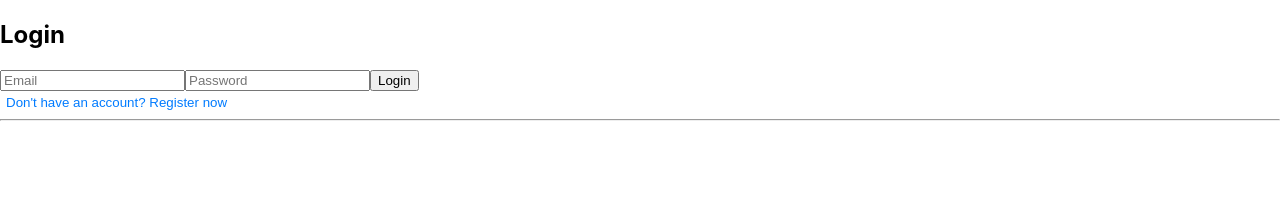
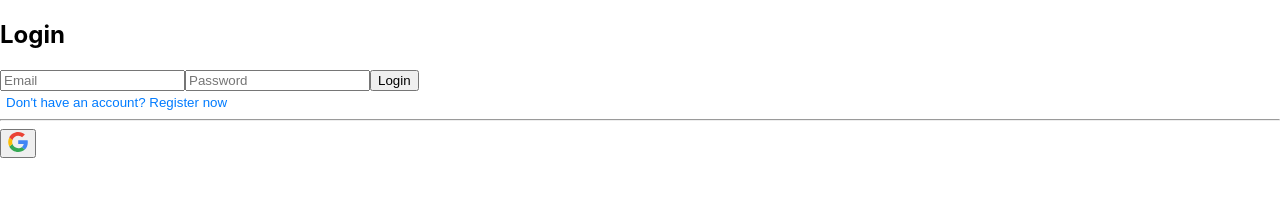
Before and after one commit to 6510685016/CN332-Solar, a React (Create React App) app in the folder myapp/frontend/: page / in a window 1280 px wide. Shown: the top 219 px of the page. Built offline with nearby package versions, Linux system fonts and the light colour scheme.

Commit message:
google auth 0.1 เบร้อ

```diff
--- a/myapp/frontend/package.json
+++ b/myapp/frontend/package.json
@@ -9,7 +9,6 @@
     "@testing-library/react": "^16.2.0",
     "@testing-library/user-event": "^13.5.0",
     "axios": "^1.7.9",
-    "passport-google-oauth20": "^2.0.0",
     "react": "^19.0.0",
     "react-dom": "^19.0.0",
     "react-router-dom": "^7.2.0",
--- a/myapp/frontend/src/App.js
+++ b/myapp/frontend/src/App.js
@@ -5,14 +5,15 @@ import LoginPage from "./components/LoginPage";
 import RegisterPage from "./components/RegisterPage";
 import { GoogleOAuthProvider } from "@react-oauth/google";
 import Dashboard from "./components/Dashboard";
-
+import Secure from "./components/Secure";
 
 function App() {
   return (
     <GoogleOAuthProvider clientId="182120910680-1a9e8dulevbqou4n8fnjlep8ht2lq71l.apps.googleusercontent.com">
     <Router>
       <Routes>
-        <Route path="/" element={<LoginPage />}/>
+        <Route path="/" element={<LoginPage />} />
+        <Route path="/secure" element={<Secure />} />
         <Route path="/register" element={<RegisterPage />}/>
         <Route path="/dashboard" element={<Dashboard />}/>
       </Routes>
--- a/myapp/frontend/src/components/LoginPage.js
+++ b/myapp/frontend/src/components/LoginPage.js
@@ -1,44 +1,54 @@
 import React, { useState } from 'react';
 import { useNavigate } from 'react-router-dom';
 import { GoogleLogin } from '@react-oauth/google';
+import { useEffect } from "react";
 import axios from 'axios';
 
 const LoginPage = () => {
   const navigate = useNavigate();
-  const [email, setEmail] = useState('');
-  const [password, setPassword] = useState('');
-  const [errorMessage, setErrorMessage] = useState('');
+  const [email, setEmail] = useState("");
+  const [password, setPassword] = useState("");
+  const [errorMessage, setErrorMessage] = useState("");
+  const [isLoggedin, setIsLoggedin] = useState(false);
 
   const handleLogin = async (e) => {
     e.preventDefault();
 
     try {
-      const response = await axios.post('http://localhost:5000/auth/login', { email, password });
+      const response = await axios.post("http://localhost:5000/auth/login", { email, password });
       const { token } = response.data;
-      localStorage.setItem('token', token);  // เก็บ token ไว้ใน localStorage
-      navigate('/dashboard');  // ไปที่หน้า Dashboard
+      localStorage.setItem("token", token); // เก็บ token ใน localStorage
+      navigate("/dashboard"); // ไปที่หน้า Dashboard
     } catch (error) {
-      setErrorMessage(error.response.data.msg || 'Login failed');
+      setErrorMessage(error.response?.data?.msg || "Login failed");
     }
   };
 
-  const handleGoogleLoginSuccess = async (response) => {
-    try {
-      const { credential } = response;
-      const googleToken = credential;
-
-      const googleResponse = await axios.post('http://localhost:5000/auth/google/callback', { googleToken });
-
-      localStorage.setItem('token', googleResponse.data.token);  // เก็บ token
-      navigate('/dashboard');
-    } catch (error) {
-      setErrorMessage('Google login failed');
-    }
+  const handleClick = () => {
+    const callbackUrl = `${window.location.origin}`;
+    const googleClientId = "800224729905-5alpjot4bgnvr0h8iutaml635ug8q5ui.apps.googleusercontent.com";
+    const targetUrl = `https://accounts.google.com/o/oauth2/auth?redirect_uri=${encodeURIComponent(
+      callbackUrl
+    )}&response_type=token&client_id=${googleClientId}&scope=openid%20email%20profile`;
+    window.location.href = targetUrl;
   };
 
-  const handleGoogleLoginFailure = (error) => {
-    console.log('Google login error', error);
-  };
+  useEffect(() => {
+    const urlParams = new URLSearchParams(window.location.search);
+    const token = urlParams.get("token");
+
+    if (token) {
+      // const token = jwt.sign({ id: user._id }, process.env.JWT_SECRET, { expiresIn: "1h" });
+      localStorage.setItem("access_token", token); // ✅ เก็บ JWT ลง localStorage
+      navigate("/secure");
+    }
+  }, [navigate]);
+
+  useEffect(() => {
+    if (isLoggedin) {
+      navigate("/secure");
+    }
+  }, [isLoggedin, navigate]);
 
   return (
     <div>
@@ -66,11 +76,38 @@ const LoginPage = () => {
           </button>
 
       <hr />
+      <button className="btn btn-primary"
+        onClick={handleClick}>
+        <svg
+              xmlns="http://www.w3.org/2000/svg"
+              viewBox="0 0 326667 333333"
+              shapeRendering="geometricPrecision"
+              textRendering="geometricPrecision"
+              imageRendering="optimizeQuality"
+              fillRule="evenodd"
+              clipRule="evenodd"
+              width={20}
+              height={20}
+            >
+              <path
+                d="M326667 170370c0-13704-1112-23704-3518-34074H166667v61851h91851c-1851 15371-11851 38519-34074 54074l-311 2071 49476 38329 3428 342c31481-29074 49630-71852 49630-122593m0 0z"
+                fill="#4285f4"
+              />
+              <path
+                d="M166667 333333c44999 0 82776-14815 110370-40370l-52593-40742c-14074 9815-32963 16667-57777 16667-44074 0-81481-29073-94816-69258l-1954 166-51447 39815-673 1870c27407 54444 83704 91852 148890 91852z"
+                fill="#34a853"
+              />
+              <path
+                d="M71851 199630c-3518-10370-5555-21482-5555-32963 0-11482 2036-22593 5370-32963l-93-2209-52091-40455-1704 811C6482 114444 1 139814 1 166666s6482 52221 17777 74814l54074-41851m0 0z"
+                fill="#fbbc04"
+              />
+              <path
+                d="M166667 64444c31296 0 52406 13519 64444 24816l47037-45926C249260 16482 211666 1 166667 1 101481 1 45185 37408 17777 91852l53889 41853c13520-40185 50927-69260 95001-69260m0 0z"
+                fill="#ea4335"
+              />
+            </svg>
+      </button>
 
-      <GoogleLogin
-        onSuccess={handleGoogleLoginSuccess}
-        onError={handleGoogleLoginFailure}
-      />
     </div>
   );
 };
--- /dev/null
+++ b/myapp/frontend/src/components/Secure.js
@@ -0,0 +1,66 @@
+import { useEffect, useState } from "react";
+import { useNavigate } from "react-router-dom";
+
+export default function Secure() {
+  const navigate = useNavigate();
+  const [userDetails, setUserDetails] = useState(null);
+  const [loading, setLoading] = useState(true);
+
+  const getUserDetails = async (accessToken) => {
+    try {
+      const response = await fetch(
+        `https://www.googleapis.com/oauth2/v1/userinfo?alt=json&access_token=${accessToken}`
+      );
+
+      if (!response.ok) {
+        throw new Error("Failed to fetch user details");
+      }
+
+      const data = await response.json();
+      setUserDetails(data);
+    } catch (error) {
+      console.error("Error fetching user details:", error);
+      localStorage.removeItem("access_token"); // ลบ token ถ้าใช้งานไม่ได้
+      navigate("/"); // กลับไปหน้า login
+    } finally {
+      setLoading(false);
+    }
+  };
+
+  useEffect(() => {
+    const accessToken = localStorage.getItem("access_token");
+
+    if (!accessToken) {
+      navigate("/");
+      return;
+    }
+
+    getUserDetails(accessToken);
+  }, [navigate]);
+
+  if (loading) {
+    return <h1>Loading...</h1>;
+  }
+
+  return (
+    <>
+      {userDetails ? (
+        <div className="user-profile">
+          <div className="card">
+            <img
+              src={userDetails.picture}
+              alt={`${userDetails.given_name}'s profile`}
+              className="profile-pic"
+            />
+            <p>Welcome</p>
+            <h1 className="name">{userDetails.name}</h1>
+            <p className="email">{userDetails.email}</p>
+            <p className="locale">{`Locale: ${userDetails.locale}`}</p>
+          </div>
+        </div>
+      ) : (
+        <h1>Unauthorized</h1>
+      )}
+    </>
+  );
+}
```
Also changed, not shown: 1 other file (tests, documents, lock files or other folders).
